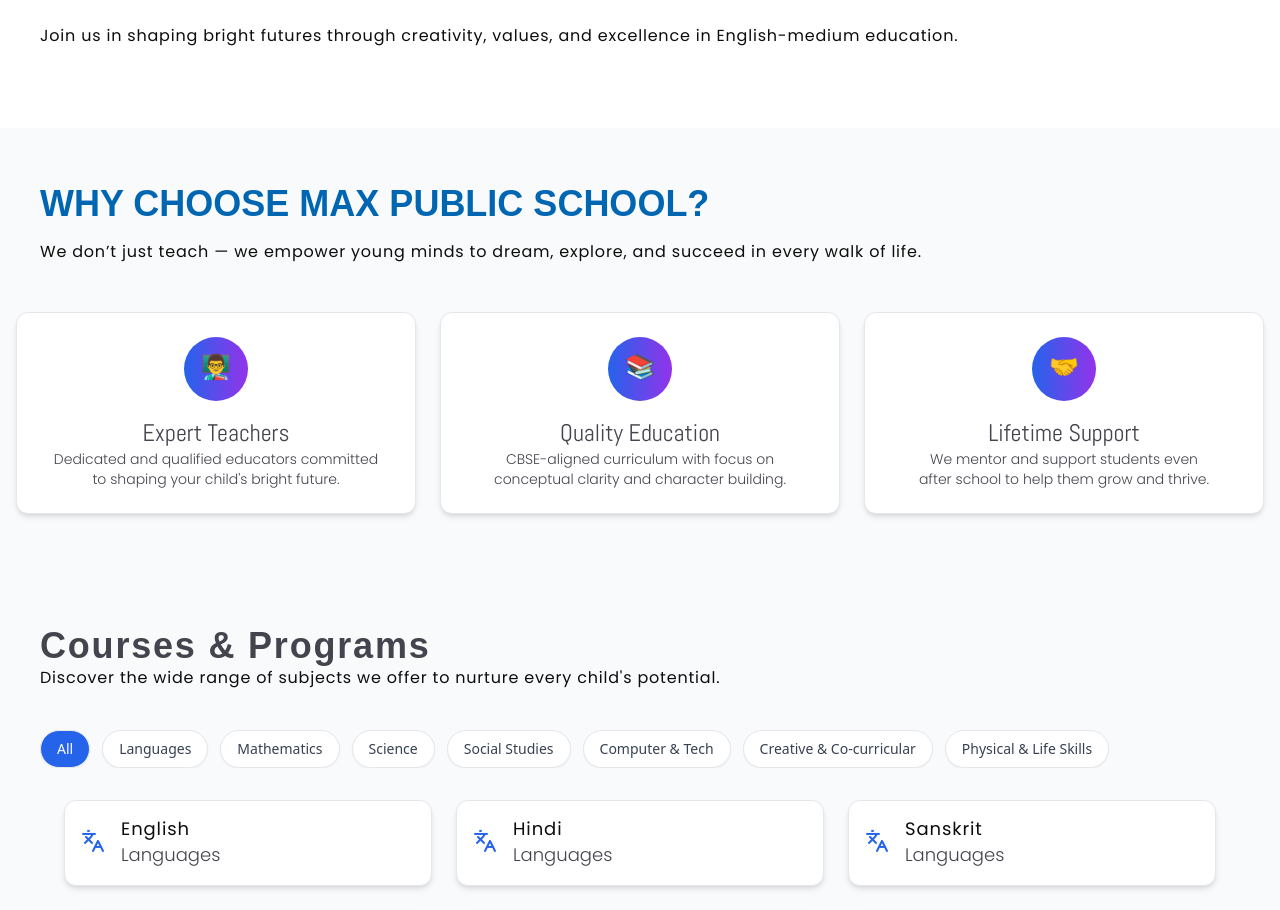
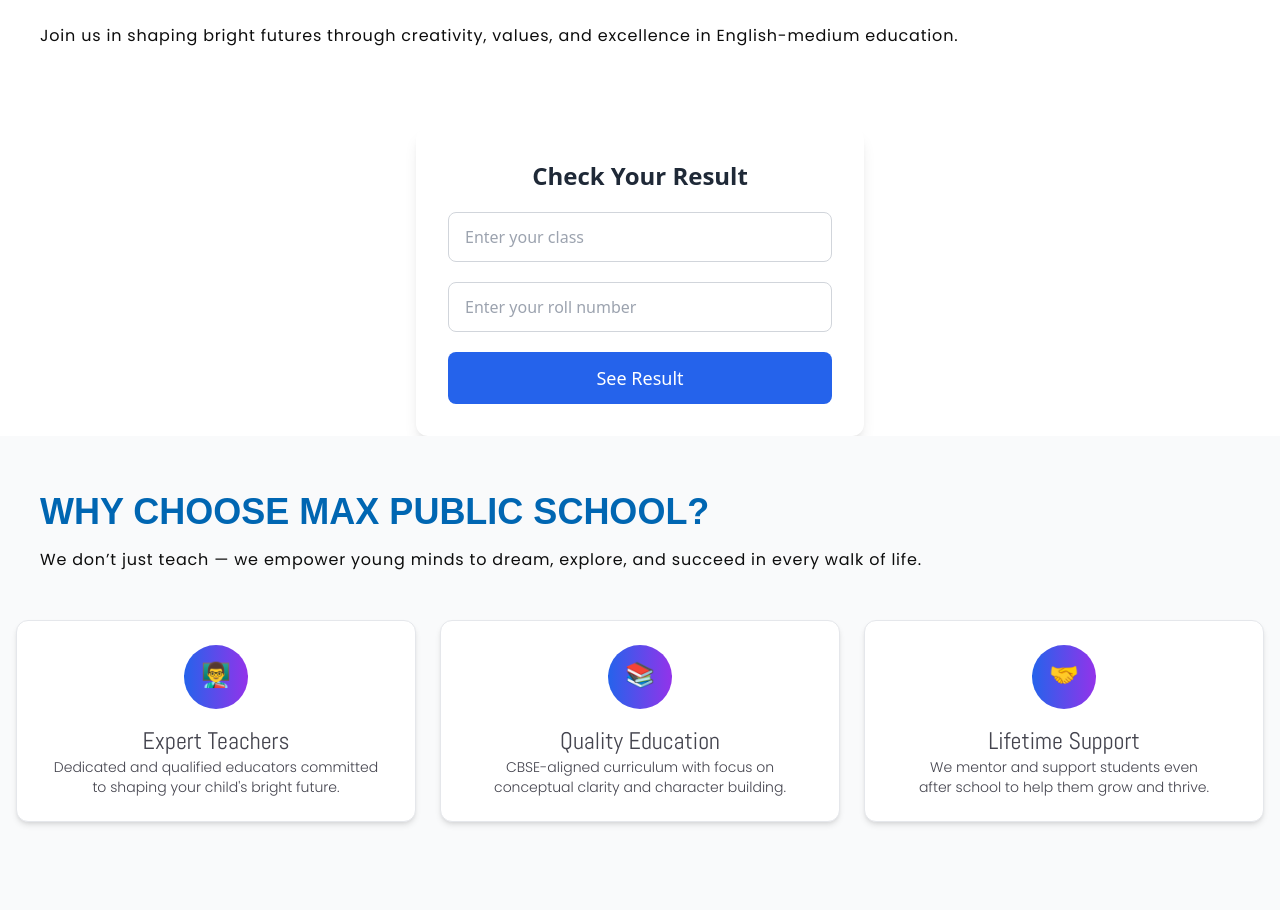
Before and after one commit to prashantkumarpro/MPS, a React (Vite) app in the folder frontend/: page / in a window 1280 px wide. Shown: the part 850-1760 px from the top of the page. Built offline with nearby package versions, Linux system fonts and the light colour scheme; no server answers; a web font is replaced by a local one.

Commit message:
add result functionality

```diff
--- a/frontend/src/App.jsx
+++ b/frontend/src/App.jsx
@@ -5,9 +5,12 @@ import AllGallery from './pages/AllGallery'
 import Root from './Root'
 import Profile from './components/Profile'
 import Notification from './pages/Notification'
+import ResultPage from './pages/resutlPage'
+import { ReportProvider } from './context/ReportContext'
 
 function App () {
   return (
+    <ReportProvider>
       <BrowserRouter>
         <Routes>
           <Route path='/' element={<Root />}>
@@ -15,9 +18,11 @@ function App () {
             <Route path='/teachers' element={<Profile />} />
             <Route path='/notification' element={<Notification />} />
             <Route path='/allgallery' element={<AllGallery />} />
+            <Route path='/result' element={<ResultPage />} />
           </Route>
         </Routes>
       </BrowserRouter>
+    </ReportProvider>
   )
 }
 
--- /dev/null
+++ b/frontend/src/api/index.js
@@ -0,0 +1,16 @@
+const API_BASE = import.meta.env.VITE_API_URL
+
+export async function fetchReport (data) {
+  try {
+    const response = await fetch(`${API_BASE}/api/report/view`, {
+      method: 'POST',
+      headers: {
+        'Content-Type': 'application/json'
+      },
+      body: JSON.stringify(data)
+    })
+    return await response.json()
+  } catch (error) {
+    return { success: false, error: error.message }
+  }
+}
--- /dev/null
+++ b/frontend/src/components/ViewReportForm.jsx
@@ -0,0 +1,61 @@
+import { useState, useContext } from 'react'
+import { useNavigate } from 'react-router'
+import { ReportContext } from '../context/ReportContext'
+import { fetchReport } from '../api'
+
+export default function ViewReportForm () {
+  const [studentClass, setStudentClass] = useState('')
+  const [rollNumber, setRollNumber] = useState('')
+
+  const { setStudent, setReport } = useContext(ReportContext)
+  const navigate = useNavigate()
+
+  const handleSubmit = async e => {
+    e.preventDefault()
+
+    const result = await fetchReport({ studentClass, rollNumber })
+
+    if (result.success) {
+      setStudent(result.student)
+      setReport(result.report)
+
+      navigate('/result') // redirect to result page
+    } else {
+      alert('Invalid class or roll number!')
+    }
+  }
+
+  return (
+    <form
+      onSubmit={handleSubmit}
+      className='w-full max-w-md mx-auto mt-10 bg-white shadow-lg rounded-xl p-8 flex flex-col gap-5'
+    >
+      <h2 className='text-2xl font-semibold text-gray-800 text-center'>
+        Check Your Result
+      </h2>
+
+      <input
+        type='text'
+        placeholder='Enter your class'
+        value={studentClass}
+        onChange={e => setStudentClass(e.target.value.toUpperCase())}
+        className='px-4 py-3 border border-gray-300 rounded-lg focus:ring-2 focus:ring-blue-500'
+      />
+
+      <input
+        type='number'
+        placeholder='Enter your roll number'
+        value={rollNumber}
+        onChange={e => setRollNumber(e.target.value)}
+        className='px-4 py-3 border border-gray-300 rounded-lg focus:ring-2 focus:ring-blue-500'
+      />
+
+      <button
+        type='submit'
+        className='w-full bg-blue-600 hover:bg-blue-700 text-white py-3 rounded-lg text-lg'
+      >
+        See Result
+      </button>
+    </form>
+  )
+}
--- /dev/null
+++ b/frontend/src/context/ReportContext.jsx
@@ -0,0 +1,14 @@
+import { createContext, useState } from 'react'
+
+export const ReportContext = createContext()
+
+export function ReportProvider ({ children }) {
+  const [student, setStudent] = useState(null)
+  const [report, setReport] = useState(null)
+
+  return (
+    <ReportContext.Provider value={{ student, report, setStudent, setReport }}>
+      {children}
+    </ReportContext.Provider>
+  )
+}
--- a/frontend/src/pages/Home.jsx
+++ b/frontend/src/pages/Home.jsx
@@ -7,24 +7,16 @@ import Footer from '../pages/Footer'
 import ContactForm from '../components/Contact'
 import GallerySection from '../components/GallerySection'
 import CoursesAndPrograms from '../components/CoursesAndPrograms'
-import { useEffect } from 'react'
+import ViewReportForm from '../components/ViewReportForm'
 
 const Home = () => {
-  useEffect(() => {
-    const API_URL = import.meta.env.VITE_API_URL
-
-    fetch(`${API_URL}/api/health`)
-      .then(res => res.json())
-      .then(data => console.log('Backend response:', data))
-      .catch(err => console.error('Connection failed:', err))
-  }, [])
-
 
 
   return (
     <>
       <HomeBanner />
       <WelcomeText />
+      <ViewReportForm />
       <FeaturesSection />
       <CoursesAndPrograms />
       <Teachers />
--- /dev/null
+++ b/frontend/src/pages/resutlPage.jsx
@@ -0,0 +1,73 @@
+import { useContext } from 'react'
+import { ReportContext } from '../context/ReportContext'
+
+export default function ResultPage () {
+  const { student, report } = useContext(ReportContext)
+
+  if (!student || !report)
+    return <p>No data found. Please check result again.</p>
+
+  return (
+    <div className='max-w-2xl mx-auto mt-16 bg-white shadow-lg p-8 rounded-xl'>
+      <h1 className='text-3xl font-bold text-center mb-5'>Student Report</h1>
+
+      {/* Student Details */}
+      <div className='mb-6'>
+        <h2 className='text-xl font-semibold mb-2'>Student Details</h2>
+        <p>
+          <b>Name:</b> {student.name}
+        </p>
+        <p>
+          <b>Class:</b> {student.class}
+        </p>
+        <p>
+          <b>Roll Number:</b> {student.rollNumber}
+        </p>
+      </div>
+
+      {/* Subject Marks */}
+      <div>
+        <h2 className='text-xl font-semibold mb-2'>Marks (Out of 50)</h2>
+
+        <div className='grid grid-cols-2 gap-3'>
+          <p>
+            <b>English:</b> {report.english} / 50
+          </p>
+          <p>
+            <b>Math:</b> {report.math} / 50
+          </p>
+          <p>
+            <b>Hindi:</b> {report.hindi} / 50
+          </p>
+          <p>
+            <b>Science:</b> {report.science} / 50
+          </p>
+          <p>
+            <b>Social Studies:</b> {report.socialStudies} / 50
+          </p>
+          <p>
+            <b>G.K:</b> {report.gk} / 50
+          </p>
+        </div>
+
+        {/* Summary */}
+        <h2 className='text-xl font-semibold mt-6 mb-2'>Summary</h2>
+        <p>
+          <b>Total Marks:</b> {report.totalMarks} / 300
+        </p>
+        <p>
+          <b>Percentage:</b> {report.percentage.toFixed(2)}%
+        </p>
+        <p>
+          <b>Grade:</b> {report.grade}
+        </p>
+        <p>
+          <b>Attendance:</b> {report.attendance}%
+        </p>
+        <p>
+          <b>Teacher’s Remarks:</b> {report.remarks}
+        </p>
+      </div>
+    </div>
+  )
+}
```
Also changed, not shown: 2 other files (tests, documents, lock files or other folders). Lines whose indentation alone changed are shown as unchanged.
